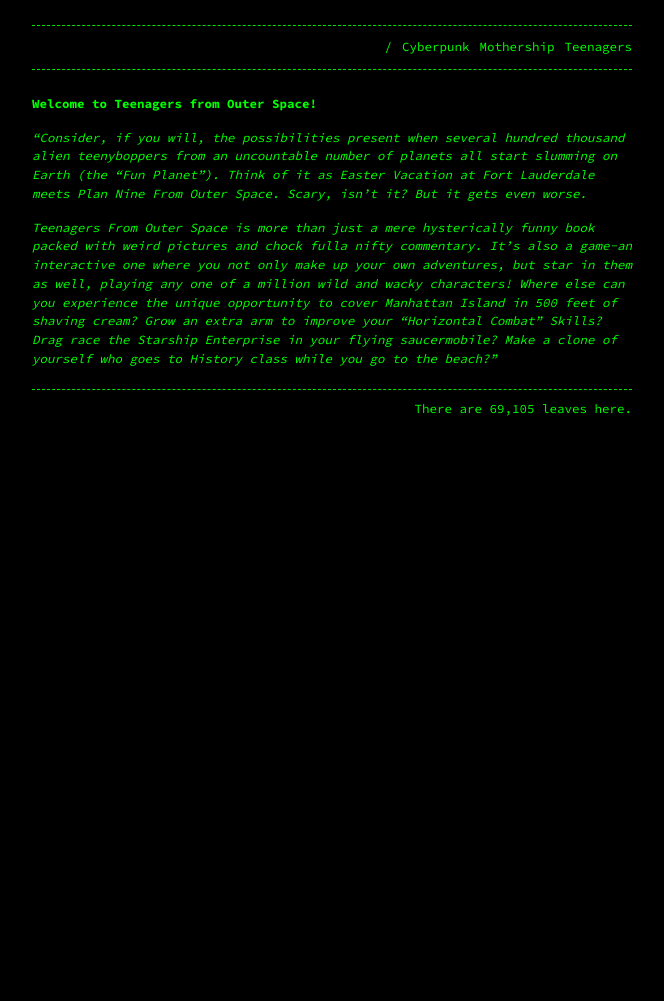
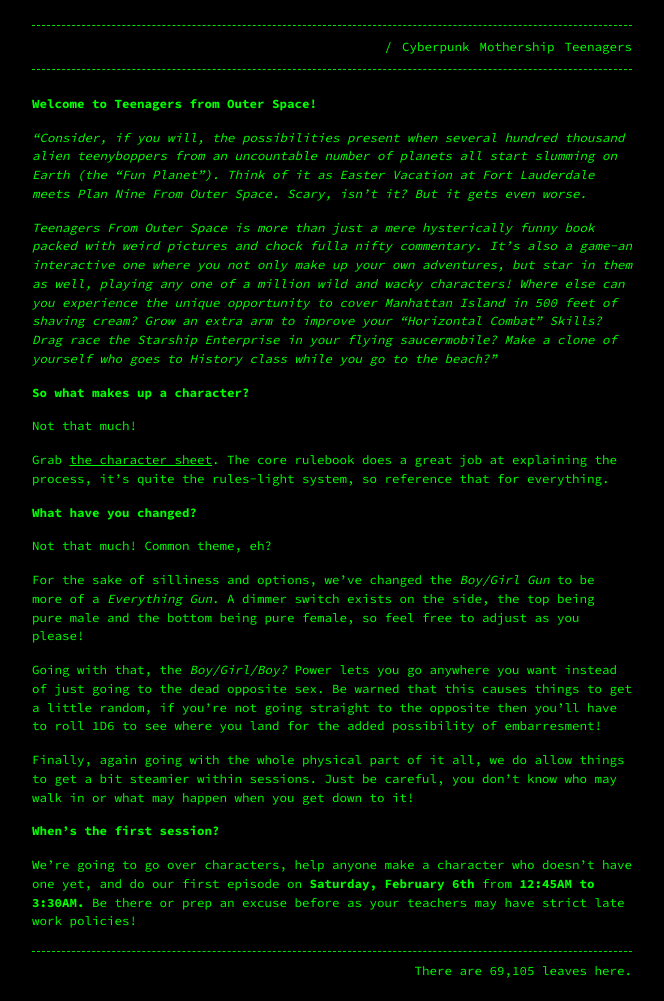
Before and after one commit to Terwilliger69105/69105.github.io, a Jekyll site: the page built from teenagers.md, in a window 1280 px wide. Shown: the whole page, without its empty margins (308-972 px from the left). Built offline with Jekyll 4.4.1, drawn with Linux system fonts in a browser that asks for light colours; our own code applies the rules of GitHub Pages for plain Markdown files; before the commit the page ends 900 px from its top, so only the background shows below that.

Commit message:
Update teenagers.md

```diff
--- a/teenagers.md
+++ b/teenagers.md
@@ -8,3 +8,23 @@ permalink: /teenagers/
 *"Consider, if you will, the possibilities present when several hundred thousand alien teenyboppers from an uncountable number of planets all start slumming on Earth (the "Fun Planet"). Think of it as Easter Vacation at Fort Lauderdale meets Plan Nine From Outer Space. Scary, isn't it? But it gets even worse.*
 
 *Teenagers From Outer Space is more than just a mere hysterically funny book packed with weird pictures and chock fulla nifty commentary. It's also a game-an interactive one where you not only make up your own adventures, but star in them as well, playing any one of a million wild and wacky characters! Where else can you experience the unique opportunity to cover Manhattan Island in 500 feet of shaving cream? Grow an extra arm to improve your "Horizontal Combat" Skills? Drag race the Starship Enterprise in your flying saucermobile? Make a clone of yourself who goes to History class while you go to the beach?"*
+
+**So what makes up a character?**
+
+Not that much!
+
+Grab [the character sheet](https://rtalsoriangames.com/wp-content/uploads/2013/01/tfosfreebies.pdf). The core rulebook does a great job at explaining the process, it's quite the rules-light system, so reference that for everything.
+
+**What have you changed?**
+
+Not that much! Common theme, eh?
+
+For the sake of silliness and options, we've changed the *Boy/Girl Gun* to be more of a *Everything Gun*. A dimmer switch exists on the side, the top being pure male and the bottom being pure female, so feel free to adjust as you please!
+
+Going with that, the *Boy/Girl/Boy?* Power lets you go anywhere you want instead of just going to the dead opposite sex. Be warned that this causes things to get a little random, if you're not going straight to the opposite then you'll have to roll 1D6 to see where you land for the added possibility of embarresment!
+
+Finally, again going with the whole physical part of it all, we do allow things to get a bit steamier within sessions. Just be careful, you don't know who may walk in or what may happen when you get down to it!
+
+**When's the first session?**
+
+We're going to go over characters, help anyone make a character who doesn't have one yet, and do our first episode on **Saturday, February 6th** from **12:45AM to 3:30AM.** Be there or prep an excuse before as your teachers may have strict late work policies!
```
